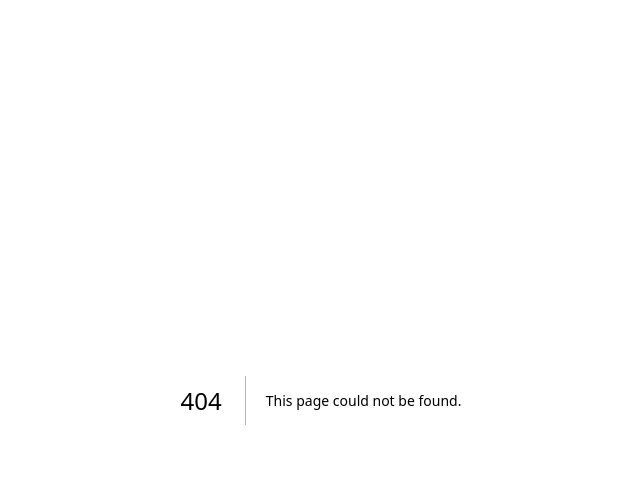
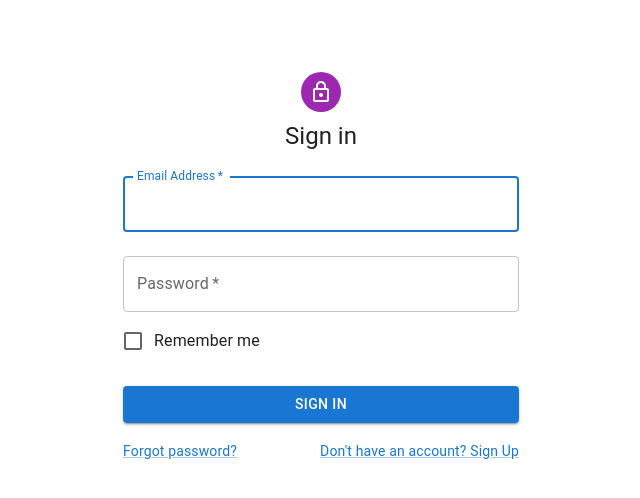
Before and after one commit to holydevelop/infinito-consultores, a Next.js app: page /login in a window 1280 px wide. Before the commit this address had no page. Shown: the top 498 px of the page, without its empty margins (319-959 px from the left). Built offline with nearby package versions, Linux system fonts and the light colour scheme.

Commit message:
Validaciones
Se subio algunas validaciones para el tema del registro, funciona igualmente

```diff
--- a/package.json
+++ b/package.json
@@ -23,12 +23,14 @@
     "npm": "^10.1.0",
     "react": "latest",
     "react-dom": "latest",
-    "styled-components": "^5.3.11"
+    "styled-components": "^5.3.11",
+    "validator": "^13.11.0"
   },
   "devDependencies": {
     "@types/node": "latest",
     "@types/react": "latest",
     "@types/react-dom": "latest",
+    "@types/validator": "^13.11.2",
     "eslint": "latest",
     "eslint-config-next": "latest",
     "typescript": "latest"
--- /dev/null
+++ b/pages/login/index.tsx
@@ -0,0 +1,97 @@
+import * as React from 'react';
+import Avatar from '@mui/material/Avatar';
+import Button from '@mui/material/Button';
+import CssBaseline from '@mui/material/CssBaseline';
+import TextField from '@mui/material/TextField';
+import FormControlLabel from '@mui/material/FormControlLabel';
+import Checkbox from '@mui/material/Checkbox';
+import Link from '@mui/material/Link';
+import Grid from '@mui/material/Grid';
+import Box from '@mui/material/Box';
+import LockOutlinedIcon from '@mui/icons-material/LockOutlined';
+import Typography from '@mui/material/Typography';
+import Container from '@mui/material/Container';
+import { createTheme, ThemeProvider } from '@mui/material/styles';
+
+// TODO remove, this demo shouldn't need to reset the theme.
+const defaultTheme = createTheme();
+
+export default function SignIn() {
+  const handleSubmit = (event: React.FormEvent<HTMLFormElement>) => {
+    event.preventDefault();
+    const data = new FormData(event.currentTarget);
+    console.log({
+      email: data.get('email'),
+      password: data.get('password'),
+    });
+  };
+
+  return (
+    <ThemeProvider theme={defaultTheme}>
+      <Container component="main" maxWidth="xs">
+        <CssBaseline />
+        <Box
+          sx={{
+            marginTop: 8,
+            display: 'flex',
+            flexDirection: 'column',
+            alignItems: 'center',
+          }}
+        >
+          <Avatar sx={{ m: 1, bgcolor: 'secondary.main' }}>
+            <LockOutlinedIcon />
+          </Avatar>
+          <Typography component="h1" variant="h5">
+            Sign in
+          </Typography>
+          <Box component="form" onSubmit={handleSubmit} noValidate sx={{ mt: 1 }}>
+            <TextField
+              margin="normal"
+              required
+              fullWidth
+              id="email"
+              label="Email Address"
+              name="email"
+              autoComplete="email"
+              autoFocus
+            />
+            <TextField
+              margin="normal"
+              required
+              fullWidth
+              name="password"
+              label="Password"
+              type="password"
+              id="password"
+              autoComplete="current-password"
+            />
+            <FormControlLabel
+              control={<Checkbox value="remember" color="primary" />}
+              label="Remember me"
+            />
+            <Button
+              type="submit"
+              fullWidth
+              variant="contained"
+              sx={{ mt: 3, mb: 2 }}
+            >
+              Sign In
+            </Button>
+            <Grid container>
+              <Grid item xs>
+                <Link href="#" variant="body2">
+                  Forgot password?
+                </Link>
+              </Grid>
+              <Grid item>
+                <Link href="/register" variant="body2">
+                  {"Don't have an account? Sign Up"}
+                </Link>
+              </Grid>
+            </Grid>
+          </Box>
+        </Box>
+      </Container>
+    </ThemeProvider>
+  );
+}
```
Also changed, not shown: pages/register/index.tsx (+25 -14 lines), src/utils/api.ts (+14 -2 lines), src/utils/validations.ts (added, +24 -0 lines), src/utils/user.ts (line endings or trailing spaces), 1 other file (tests, documents, lock files or other folders).
